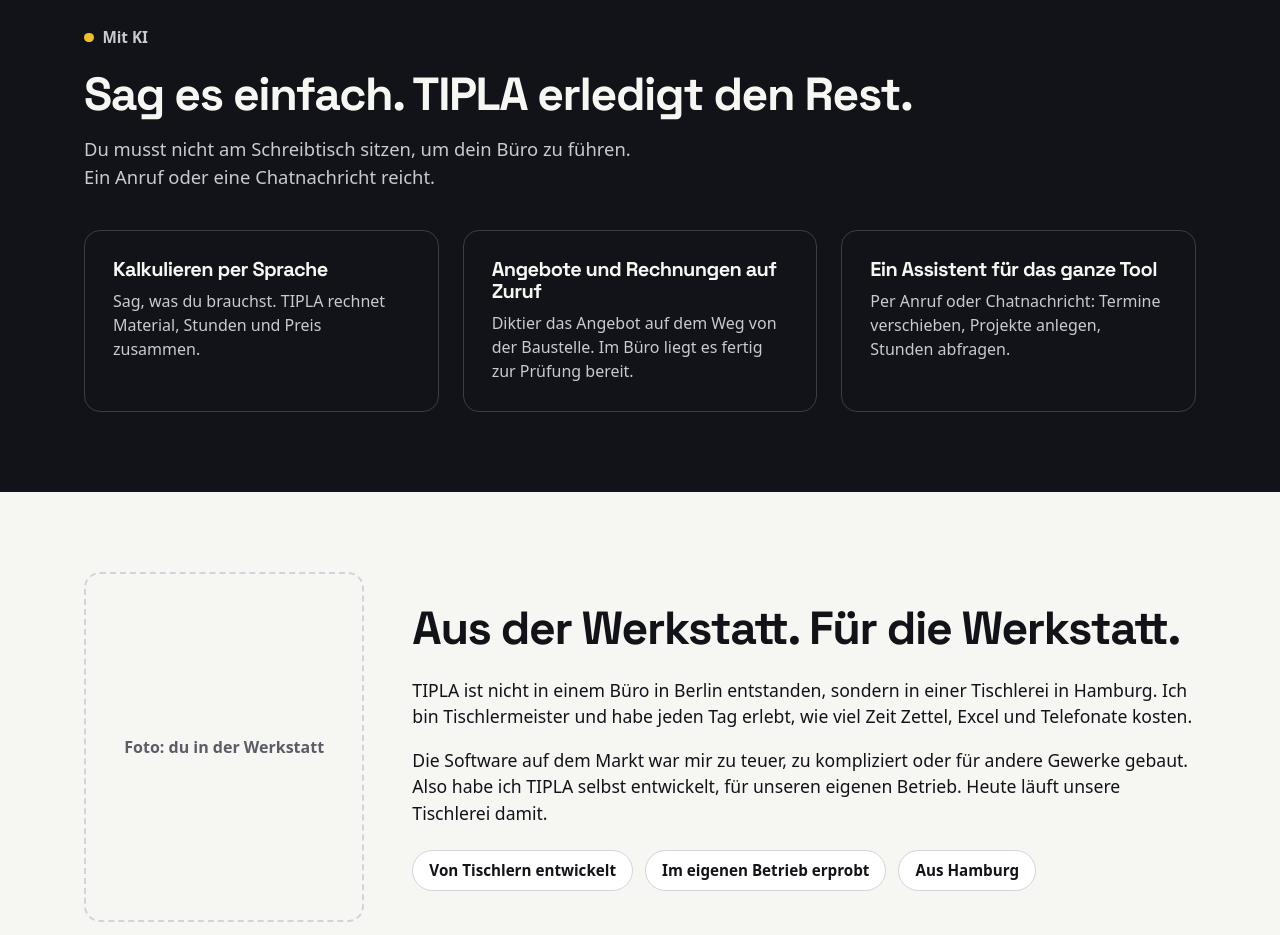
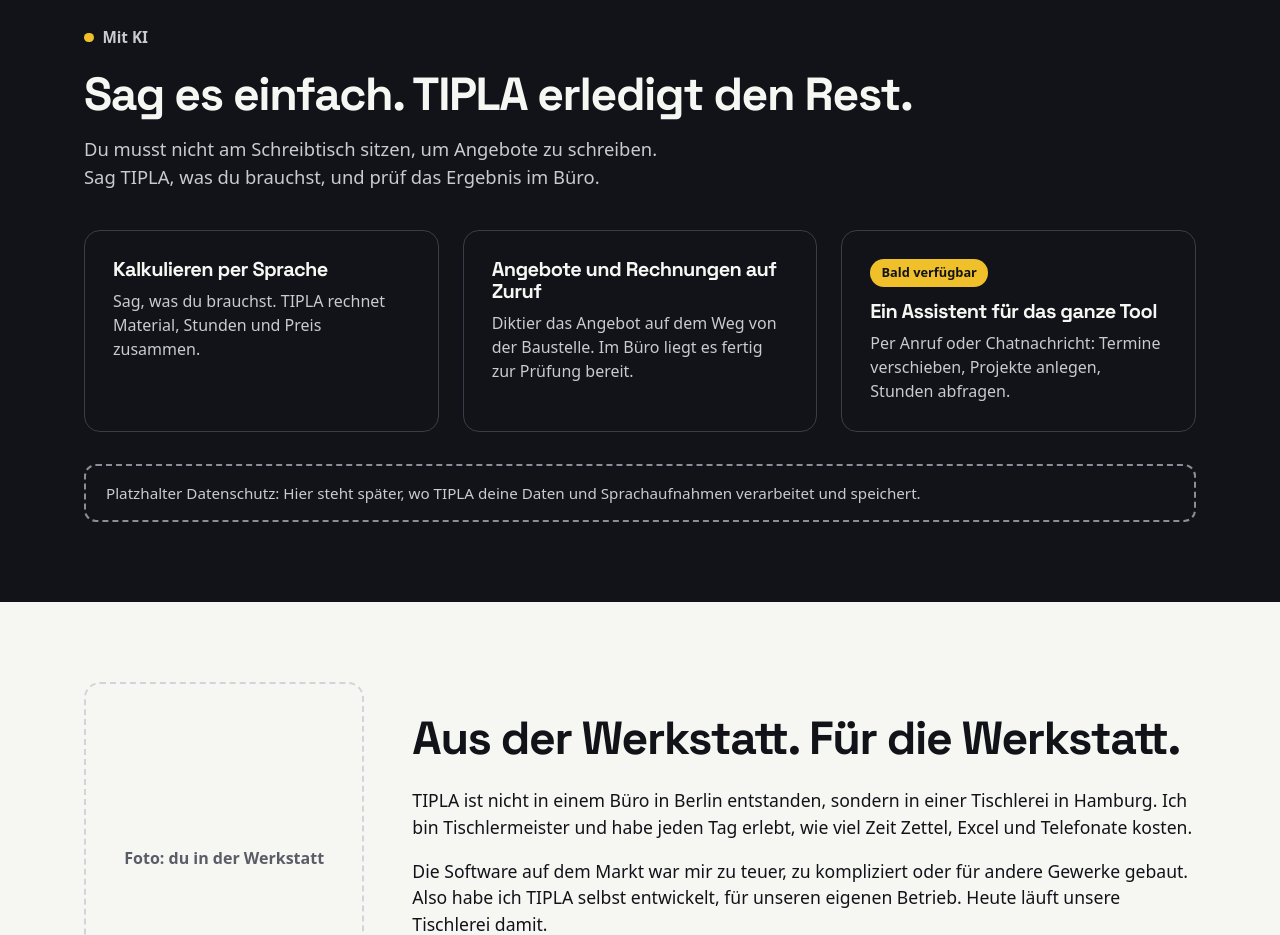
Before and after one commit to jonakrallhh-afk/tipla-website, an Astro site: page / in a window 1280 px wide. Shown: the part 2320-3255 px from the top of the page. Built offline with nearby package versions, Linux system fonts and the light colour scheme; Astro itself is replaced by a stand-in of ours.

Commit message:
KI-Assistent als „Bald verfügbar“ kennzeichnen, Datenschutz-Platzhalter
Co-Authored-By: Claude Opus 5.5 <noreply@anthropic.com>
Claude-Session: https://claude.ai/code/session_017pyH8NYMCuqD7Kfn9qZwRs

```diff
--- a/src/pages/datenschutz.astro
+++ b/src/pages/datenschutz.astro
@@ -5,7 +5,7 @@ import Einfach from '../layouts/Einfach.astro';
 <Einfach title="Datenschutz">
   <h1>Datenschutzerklärung</h1>
   <p class="platzhalter">
-    Platzhalter: Die Datenschutzerklärung muss das Demo-Formular, das Hosting bei Netlify und die Verarbeitung der
-    Anfragen abdecken. Die Seite darf erst öffentlich gehen, wenn dieser Text vollständig ist.
+    Platzhalter: Die Datenschutzerklärung muss das Demo-Formular, das Hosting bei Netlify, die Verarbeitung der
+    Anfragen sowie die KI-Funktionen (Sprachbefehle, Speicherort der Daten) abdecken. Der Serverstandort steht noch nicht fest. Die Seite darf erst öffentlich gehen, wenn dieser Text vollständig ist.
   </p>
 </Einfach>
--- a/src/pages/index.astro
+++ b/src/pages/index.astro
@@ -55,6 +55,7 @@ const ki = [
   {
     titel: 'Ein Assistent für das ganze Tool',
     text: 'Per Anruf oder Chatnachricht: Termine verschieben, Projekte anlegen, Stunden abfragen.',
+    bald: true,
   },
 ];
 
@@ -145,18 +146,22 @@ const schritte = [
         <p class="kicker kicker-dunkel"><span class="punkt" aria-hidden="true"></span>Mit KI</p>
         <h2>Sag es einfach. TIPLA erledigt den Rest.</h2>
         <p class="abschnitt-lead">
-          Du musst nicht am Schreibtisch sitzen, um dein Büro zu führen. Ein Anruf oder eine Chatnachricht reicht.
+          Du musst nicht am Schreibtisch sitzen, um Angebote zu schreiben. Sag TIPLA, was du brauchst, und prüf das Ergebnis im Büro.
         </p>
         <div class="ki-raster">
           {
             ki.map((k) => (
               <article class="ki-karte">
+                {k.bald && <p class="abzeichen">Bald verfügbar</p>}
                 <h3>{k.titel}</h3>
                 <p>{k.text}</p>
               </article>
             ))
           }
         </div>
+        <p class="hinweis-platzhalter">
+          Platzhalter Datenschutz: Hier steht später, wo TIPLA deine Daten und Sprachaufnahmen verarbeitet und speichert.
+        </p>
       </div>
     </section>
 
@@ -550,6 +555,26 @@ const schritte = [
     color: #c9cad2;
   }
 
+  .ki-karte .abzeichen {
+    display: inline-block;
+    margin: 0 0 0.9rem;
+    padding: 0.25rem 0.7rem;
+    border-radius: 999px;
+    background: var(--gelb);
+    color: var(--tinte);
+    font-size: 0.8rem;
+    font-weight: 700;
+  }
+
+  .hinweis-platzhalter {
+    margin: 2rem 0 0;
+    padding: 1rem 1.25rem;
+    border: 2px dashed #8b8d98;
+    border-radius: 12px;
+    color: #c9cad2;
+    font-size: 0.95rem;
+  }
+
   .warum {
     display: flex;
     flex-wrap: wrap;
```
